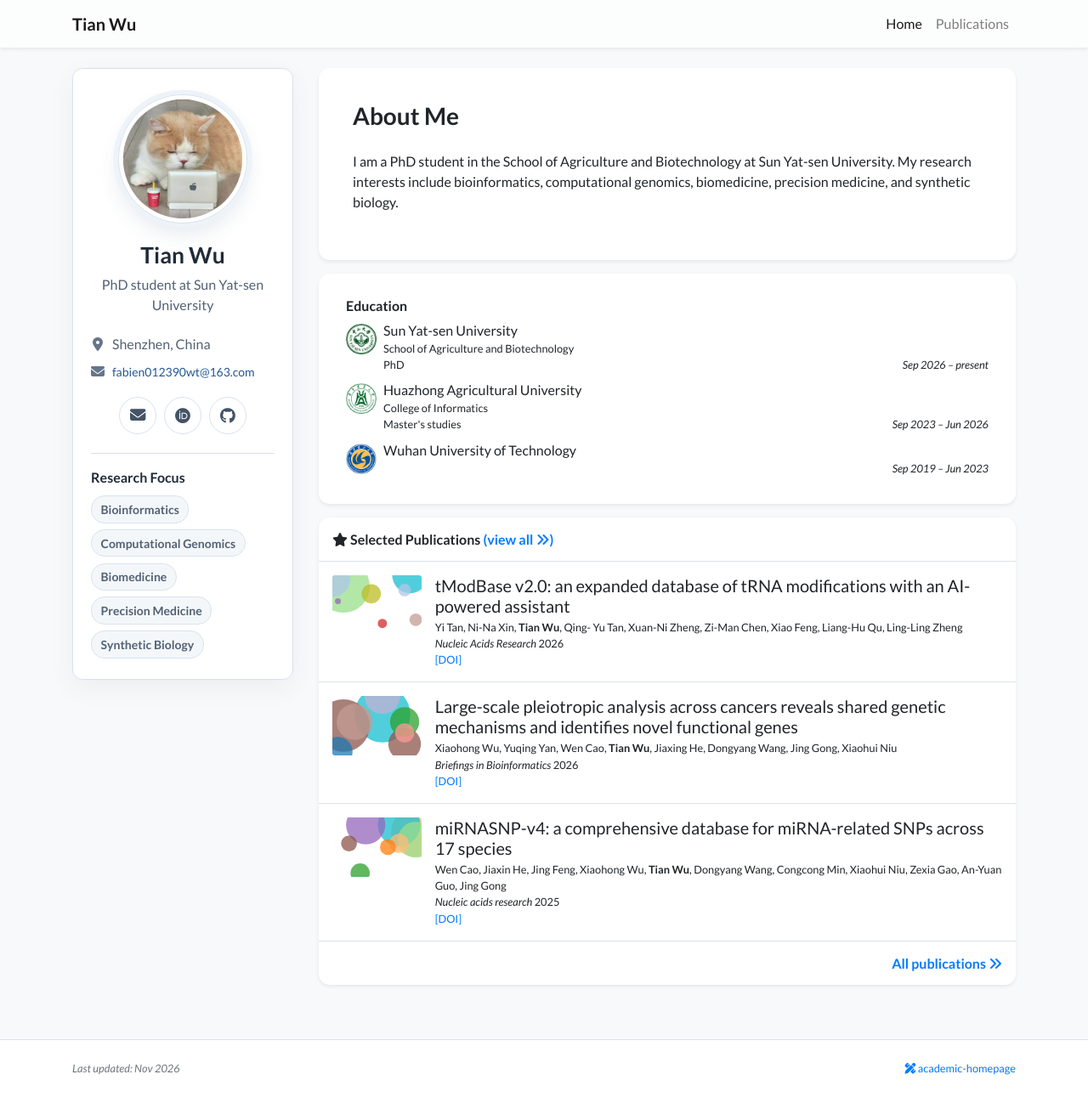
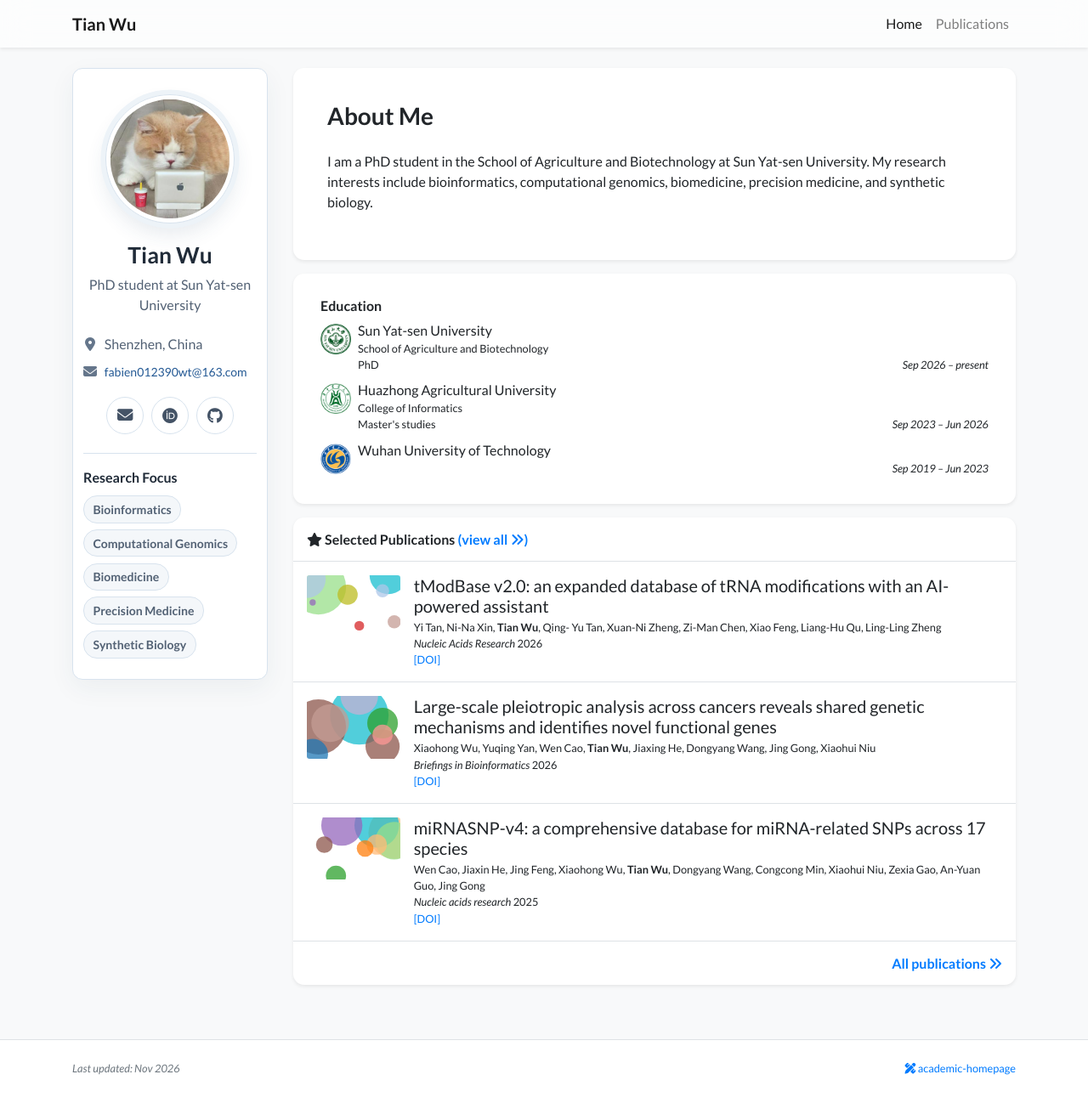
Before and after one commit to QuaSiMoDooooo/QuaSiMoDooooo.github.io, a Jekyll site: the page built from index.html, in a window 1280 px wide and 1291 px high. Shown: the whole window at 85% size. Built offline with Jekyll 4.4.1, drawn with Linux system fonts in a browser that asks for light colours; nearby versions of some CDN libraries; a style sheet for code colours, icons or effects is not loaded.

Commit message:
fix: constrain profile sidebar width

```diff
--- a/assets/css/global.css
+++ b/assets/css/global.css
@@ -156,7 +156,7 @@ div.lazy {
     --profile-text: #202b38;
     --profile-muted: #526174;
     --profile-accent: #245994;
-    padding: 1.5rem clamp(0.85rem, 1.65vw, 1.4rem);
+    padding: 1.5rem 0.75rem;
     margin-bottom: 1rem;
     border: 1px solid var(--profile-border);
     border-radius: 0.75rem;
@@ -289,7 +289,9 @@ div.lazy {
 
 @media (min-width: 768px) {
     .homepage-profile {
-        width: calc(16.25rem + 30px);
+        flex: 0 0 260px;
+        width: 260px;
+        max-width: 260px;
     }
 
     .homepage-profile + .col-md {
```
